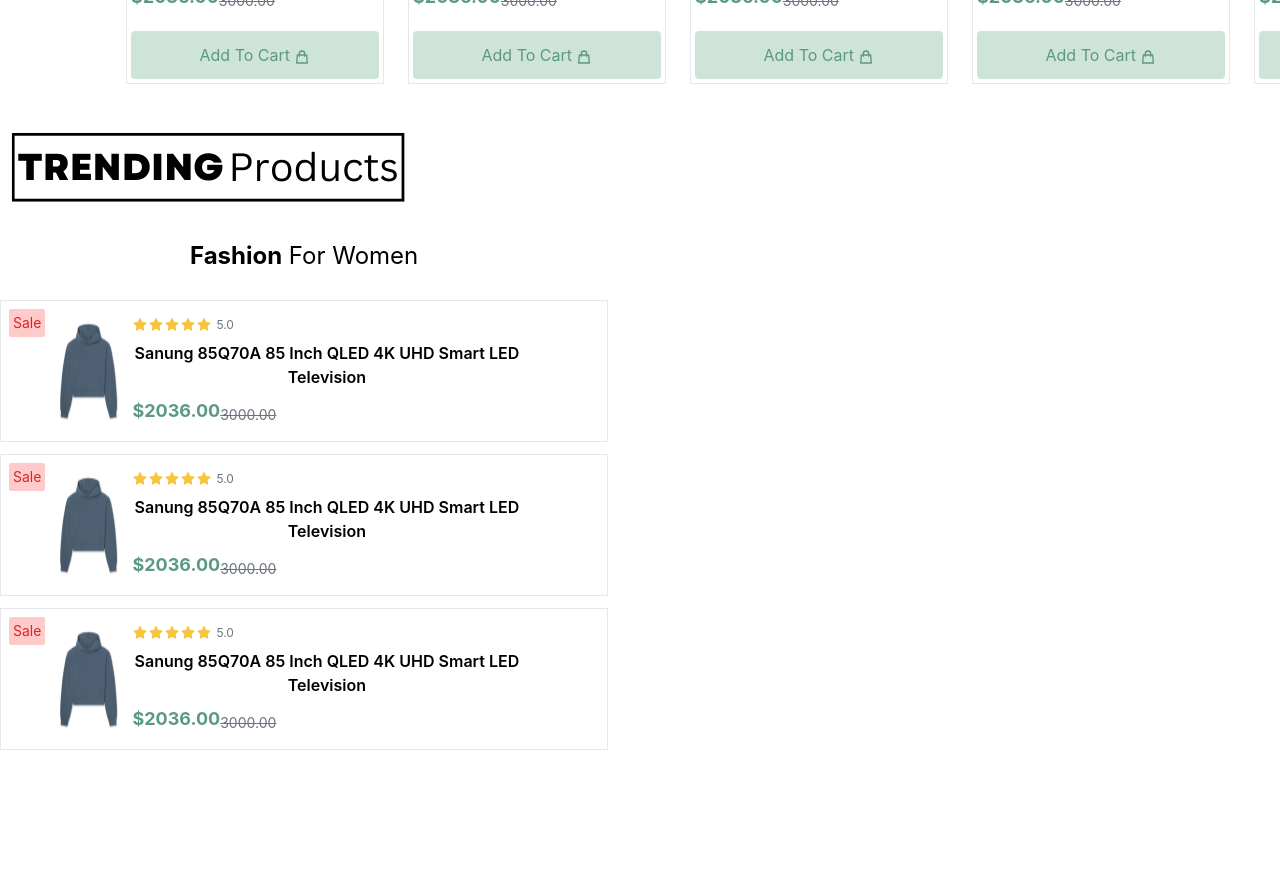
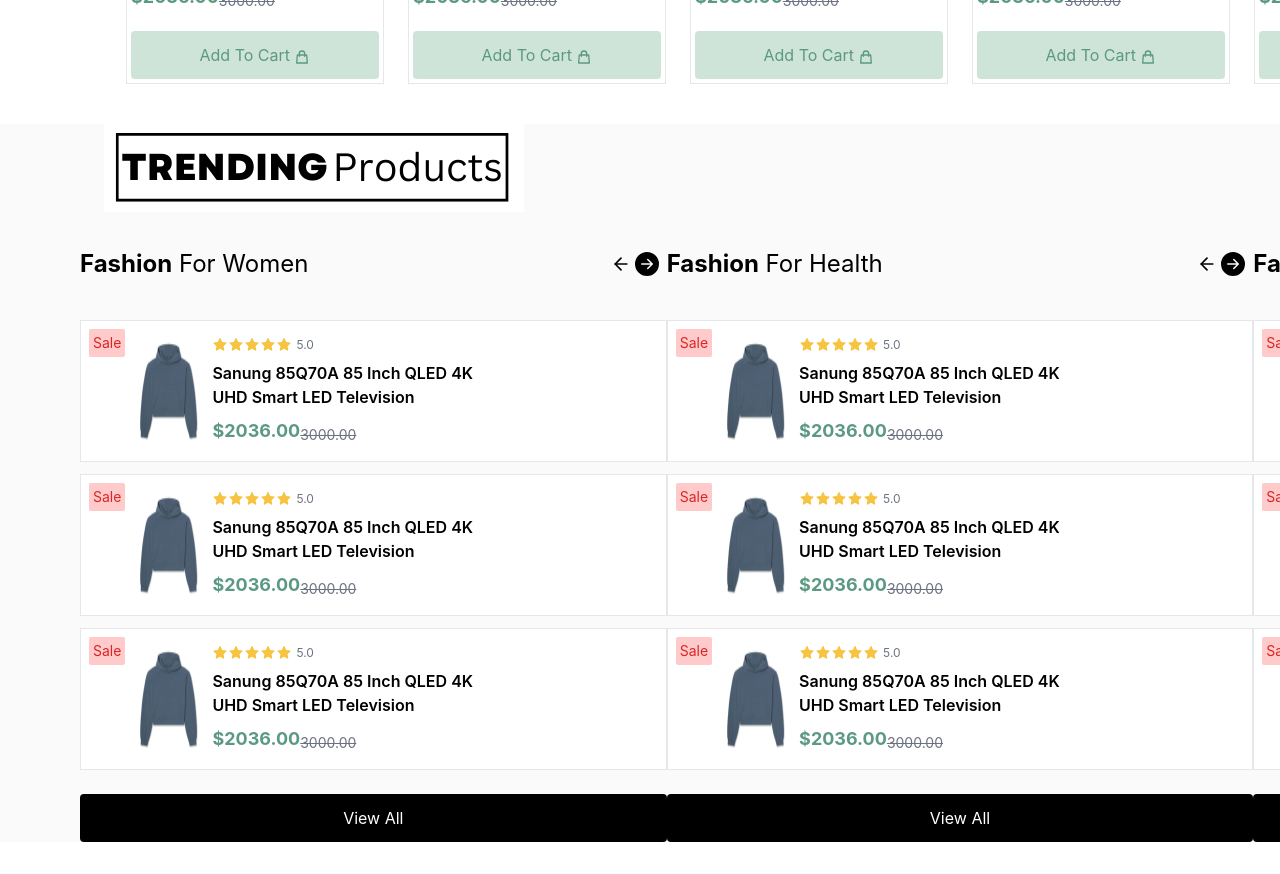
Before and after one commit to himel-shimul/flash-sale, a React (Create React App) app: page / in a window 1280 px wide. Shown: the part 500-1374 px from the top of the page. Before the commit the page ends 1294 px from the top, so only its background shows below. Built offline with nearby package versions, Linux system fonts and the light colour scheme.

Commit message:
trending product section done

```diff
--- a/src/Components/FlashSalePart/LeftSide/FlashProductsSide/FlashProductCard/FlashProductCard.js
+++ b/src/Components/FlashSalePart/LeftSide/FlashProductsSide/FlashProductCard/FlashProductCard.js
@@ -22,7 +22,7 @@
         <p className="text-lg font-bold text-[#5B9982]">${offer_price}</p>
         <sub className="text-sm line-through subscript text-gray-500">{price}</sub>
       </div>
-      <button className="text-center mt-3 text-[#5B9982] py-3 rounded w-full bg-[#cfe4d8]">Add To Cart <HiOutlineShoppingBag  className="inline"/></button>
+      <button className="text-center mt-3 text-[#5B9982] py-3 rounded w-full bg-[#cfe4d8] hover:text-white hover:bg-[#5B9982] ">Add To Cart <HiOutlineShoppingBag  className="inline"/></button>
     </div>
   );
 };
--- a/src/Components/TrendingPart/TrendingLogo/TrendingLogo.js
+++ b/src/Components/TrendingPart/TrendingLogo/TrendingLogo.js
@@ -4,7 +4,7 @@
 const TrendingLogo = () => {
     return (
         <div>
-            <img src={trendingLogo} alt="" />
+            <img className='mx-6' src={trendingLogo} alt="" />
         </div>
     );
 };
--- a/src/Components/TrendingPart/TrendingPart.js
+++ b/src/Components/TrendingPart/TrendingPart.js
@@ -4,7 +4,7 @@
 
 const TrendingPart = () => {
     return (
-        <div className='my-8 justify-center items-center text-center'>
+        <div className='my-8 px-20 justify-center items-center text-center bg-[#FAFAFA]'>
             <TrendingLogo></TrendingLogo>
             <TrendingProductSide></TrendingProductSide>
         </div>
--- a/src/Components/TrendingPart/TrendingProductSide/FashionHealth/FashionHealth.js
+++ b/src/Components/TrendingPart/TrendingProductSide/FashionHealth/FashionHealth.js
@@ -1,19 +1,35 @@
-import React, { useEffect, useState } from 'react';
-import TrendingProductCard from '../TrendingProductCard/TrendingProductCard';
+import React, { useEffect, useState } from "react";
+import TrendingProductCard from "../TrendingProductCard/TrendingProductCard";
+import { FiArrowLeft } from "react-icons/fi";
+import { BsFillArrowRightCircleFill } from "react-icons/bs";
 
 const FashionHealth = () => {
   const [products, setProducts] = useState([]);
   useEffect(() => {
     fetch("trending-products.json")
-        .then(res => res.json())
-        .then(data => setProducts(data))
-    } ,[])
+      .then((res) => res.json())
+      .then((data) => setProducts(data));
+  }, []);
   return (
     <div>
-            {/* <h2><strong>Fashion</strong> For Health</h2> */}
-            {/* {products.map(product => (
-                <TrendingProductCard key={product.id} product={product}></TrendingProductCard>
-            ))} */}
+      <div className="flex items-center justify-between my-2">
+        <h2 className="text-2xl my-7">
+          <strong>Fashion</strong> For Health
+        </h2>
+        <div className="flex items-center my-2 mr-2">
+          <FiArrowLeft className="text-xl mr-1"></FiArrowLeft>
+          <BsFillArrowRightCircleFill className="text-2xl"></BsFillArrowRightCircleFill>
+        </div>
+      </div>
+      {products.map((product) => (
+        <TrendingProductCard
+          key={product.id}
+          product={product}
+        ></TrendingProductCard>
+      ))}
+      <button className="text-center mt-3 text-white bg-black py-3 rounded w-full bg-[#cfe4d8]">
+        View All{" "}
+      </button>
     </div>
   );
 };
--- a/src/Components/TrendingPart/TrendingProductSide/FashionWinter/FashionWinter.js
+++ b/src/Components/TrendingPart/TrendingProductSide/FashionWinter/FashionWinter.js
@@ -1,9 +1,30 @@
-import React from 'react';
+import React, { useEffect, useState } from 'react';
+import TrendingProductCard from '../TrendingProductCard/TrendingProductCard';
+import { FiArrowLeft } from 'react-icons/fi';
+import { BsFillArrowRightCircleFill } from 'react-icons/bs';
 
 const FashionWinter = () => {
+    const [products, setProducts] = useState([]);
+    useEffect(() => {
+        fetch("trending-products.json")
+        .then(res => res.json())
+        .then(data => setProducts(data))
+    } ,[])
     return (
         <div>
-            {/* <h2> <strong>Fashion</strong> For Health</h2> */}
+            <div className="flex items-center justify-between my-2">
+        <h2 className="text-2xl my-7">
+          <strong>Fashion</strong> For Winter
+        </h2>
+        <div className="flex items-center my-2 mr-2">
+          <FiArrowLeft className="text-xl mr-1"></FiArrowLeft>
+          <BsFillArrowRightCircleFill className="text-2xl"></BsFillArrowRightCircleFill>
+        </div>
+      </div>
+            {products.map(product => (
+                <TrendingProductCard key={product.id} product={product}></TrendingProductCard>
+            ))}
+            <button className="text-center mt-3 text-white bg-black py-3 rounded w-full bg-[#cfe4d8]">View All </button>
         </div>
     );
 };
--- a/src/Components/TrendingPart/TrendingProductSide/FashionWomen/FashionWomen.js
+++ b/src/Components/TrendingPart/TrendingProductSide/FashionWomen/FashionWomen.js
@@ -1,19 +1,35 @@
-import React, { useEffect, useState } from 'react';
-import TrendingProductCard from '../TrendingProductCard/TrendingProductCard';
+import React, { useEffect, useState } from "react";
+import { FiArrowLeft } from "react-icons/fi";
+import { BsFillArrowRightCircleFill } from "react-icons/bs";
+import TrendingProductCard from "../TrendingProductCard/TrendingProductCard";
 
 const FashionWomen = () => {
   const [products, setProducts] = useState([]);
   useEffect(() => {
     fetch("trending-products.json")
-        .then(res => res.json())
-        .then(data => setProducts(data))
-    } ,[])
+      .then((res) => res.json())
+      .then((data) => setProducts(data));
+  }, []);
   return (
     <div>
-            <h2 className='text-2xl my-7'><strong>Fashion</strong> For Women</h2>
-            {products.map(product => (
-                <TrendingProductCard key={product.id} product={product}></TrendingProductCard>
+      <div className="flex items-center justify-between my-2">
+        <h2 className="text-2xl my-7">
+          <strong>Fashion</strong> For Women
+        </h2>
+        <div className="flex items-center my-2 mr-2">
+          <FiArrowLeft className="text-xl mr-1"></FiArrowLeft>
+          <BsFillArrowRightCircleFill className="text-2xl"></BsFillArrowRightCircleFill>
+        </div>
+      </div>
+      {products.map((product) => (
+        <TrendingProductCard
+          key={product.id}
+          product={product}
+        ></TrendingProductCard>
       ))}
+      <button className="text-center mt-3 text-white bg-black py-3 rounded w-full bg-[#cfe4d8]">
+        View All{" "}
+      </button>
     </div>
   );
 };
--- a/src/Components/TrendingPart/TrendingProductSide/TrendingProductCard/TrendingProductCard.js
+++ b/src/Components/TrendingPart/TrendingProductSide/TrendingProductCard/TrendingProductCard.js
@@ -6,7 +6,7 @@
   const { img, category, name, rating, price, offer_price, type } = product;
 
   return (
-    <div className="flex p-2 border my-3">
+    <div className="flex p-2 border my-3 bg-white">
       <p className="text-sm rounded-sm text-red-600 bg-red-200 inline h-min p-1 ">
         {type}
       </p>
@@ -20,7 +20,7 @@
           <AiFillStar className="text-[#F6C441]"></AiFillStar>
           <p className="text-xs ms-1 text-gray-500">{rating}</p>
         </div>
-        <p className="text-base font-semibold w-5/6 my-2">{name}</p>
+        <p className="text-base font-semibold w-4/6 text-left my-2">{name}</p>
         <div className="flex items-center my-2">
           <p className="text-lg font-bold text-[#5B9982]">${offer_price}</p>
           <sub className="text-sm line-through subscript text-gray-500">
--- a/src/Components/TrendingPart/TrendingProductSide/TrendingProductSide.js
+++ b/src/Components/TrendingPart/TrendingProductSide/TrendingProductSide.js
@@ -5,8 +5,10 @@
 
 const TrendingProductSide = () => {
     return (
-        <div className='flex'>
+        <div className='flex justify-evenly'>
+            <div className='rtl'>
             <FashionWomen/>
+            </div>
             <FashionHealth/>
             <FashionWinter/>
         </div>
```
Lines whose indentation alone changed are shown as unchanged.
